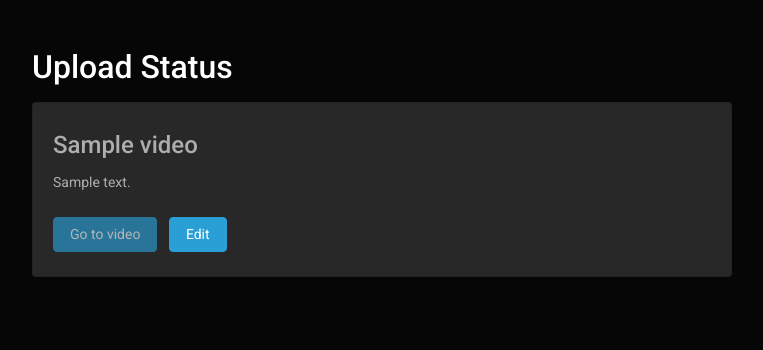
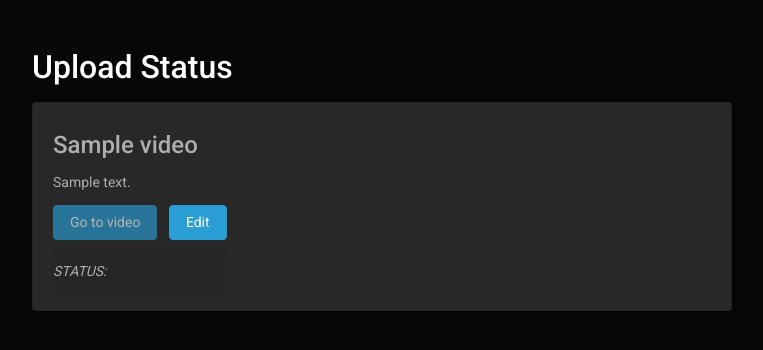
Before and after one commit to Lemmie88/ScrewYoutube, a Django app: page /upload/status/ in a window 1280 px wide. Shown: the part 55-405 px from the top of the page, without its empty margins (258-1021 px from the left). Run offline with Django 3.2, Linux system fonts and the light colour scheme; tables that the repository leaves empty hold one stand-in row (values such as "Sample post"); parts of the project's set-up code (start-up, migrations or seed data) failed here and were passed over; some libraries are stand-ins or nearby versions.

Commit message:
Update video status in upload status page every 60 seconds

```diff
--- a/core/views/upload.py
+++ b/core/views/upload.py
@@ -1,6 +1,7 @@
 import os
 
 from django.db.models import Q
+from django.http import JsonResponse
 from django.shortcuts import render
 
 from core import strings
@@ -23,18 +24,30 @@
     return render(request, 'upload/upload.html', context)
 
 
+def get_videos():
+    """
+    This function gets all the videos that are not ready and videos that the user has not updated the details.
+    """
+    tag = Tag.objects.get_or_create(name=strings.Constant.NEW_VIDEO)[0]
+    return Video.objects.filter(Q(status=strings.Constant.NEW) |
+                                Q(status=strings.Constant.PROCESSING) |
+                                Q(status=strings.Constant.UPLOADING) |
+                                Q(tag__name=tag))
+
+
 def upload_status(request):
     """
     This function renders the upload status page.
     """
     context = get_context(strings.Page.UPLOAD_STATUS)
-
-    # Get all the videos that are not ready and videos that the user has not updated the details.
-    tag = Tag.objects.get_or_create(name=strings.Constant.NEW_VIDEO)[0]
-    videos = Video.objects.filter(Q(status=strings.Constant.NEW) |
-                                  Q(status=strings.Constant.PROCESSING) |
-                                  Q(status=strings.Constant.UPLOADING) |
-                                  Q(tag__name=tag))
+    videos = get_videos()
     context.update({'videos': videos})
 
+    # This returns a dictionary of video url and the status of the video.
+    if request.method == 'POST':
+        data = {}
+        for video in videos:
+            data.update({video.url: video.status})
+        return JsonResponse(data)
+
     return render(request, 'upload/upload-status.html', context)
--- a/static/js/upload/upload-status.js
+++ b/static/js/upload/upload-status.js
@@ -1,3 +1,39 @@
 $(document).ready(function () {
     document.title = 'Upload Status'
+
+    getVideoStatus()
+    setInterval(getVideoStatus, 60000)
 })
+
+
+/**
+ * This function sends a request to update video status.
+ */
+function getVideoStatus() {
+    post(window.location.href, videoStatusCallback)
+}
+
+/**
+ * This function updates the text with the video status.
+ * @param data Data from the server
+ */
+function videoStatusCallback(data) {
+    $.each(data, function (url, status) {
+        let text;
+        switch (status) {
+            case 'NEW':
+                text = 'Not processed yet'
+                break
+            case 'PRO':
+                text = 'Currently processing'
+                break
+            case 'UPL':
+                text = 'Uploading video to Google Cloud'
+                break
+            case 'REA':
+                text = 'Ready'
+                break
+        }
+        $('.video-list[data-url=' + url + ']').find('.video-status').text(text)
+    })
+}
--- a/static/js/video/edit-video.js
+++ b/static/js/video/edit-video.js
@@ -26,7 +26,7 @@
     if (isStatusOk(data) === false) {
         displayFormErrors(data)
     } else {
-        if (videoStatus === 'REA') {
+        if (videoStatus === 'REA' && document.referrer.includes('/upload/status/') === false) {
             // Redirect to video page.
             let url = replaceUrl('edit', 'success')
             window.open(url, '_self')
--- a/templates/video/video-list.html
+++ b/templates/video/video-list.html
@@ -1,7 +1,7 @@
 {% load static %}
 
 {% for video in videos %}
-    <div class="video-list card flex-row flex-wrap my-3">
+    <div class="video-list card flex-row flex-wrap my-3" data-url="{{ video.url }}">
         {% if video.status == strings.Constant.READY %}
             <div class="card-header border-0 px-1">
                 <img class="thumbnail rounded" src="{{ video.get_thumbnail_public_url }}" alt="thumbnail">
@@ -10,7 +10,7 @@
         <div class="card-block px-1">
             <h5 class="card-title">{{ video.name }}</h5>
             {% if video.description != None and video.description != '' %}
-                <p class="card-text">{{ video.description }}</p>
+                <p class="card-text mb-1">{{ video.description }}</p>
             {% endif %}
 
             <a href="/video/{{ video.url }}/" class="btn btn-primary my-2 mr-2
@@ -18,6 +18,13 @@
 
             {% if page == strings.Page.UPLOAD_STATUS %}
                 <a href="/video/{{ video.url }}/edit/" class="btn btn-primary my-2">Edit</a>
+            {% endif %}
+
+            {% if page == strings.Page.UPLOAD_STATUS %}
+                <div class="card-footer w-100 font-italic px-0">
+                    <p class="d-inline">STATUS: </p>
+                    <p class="d-inline video-status"></p>
+                </div>
             {% endif %}
         </div>
     </div>
```
